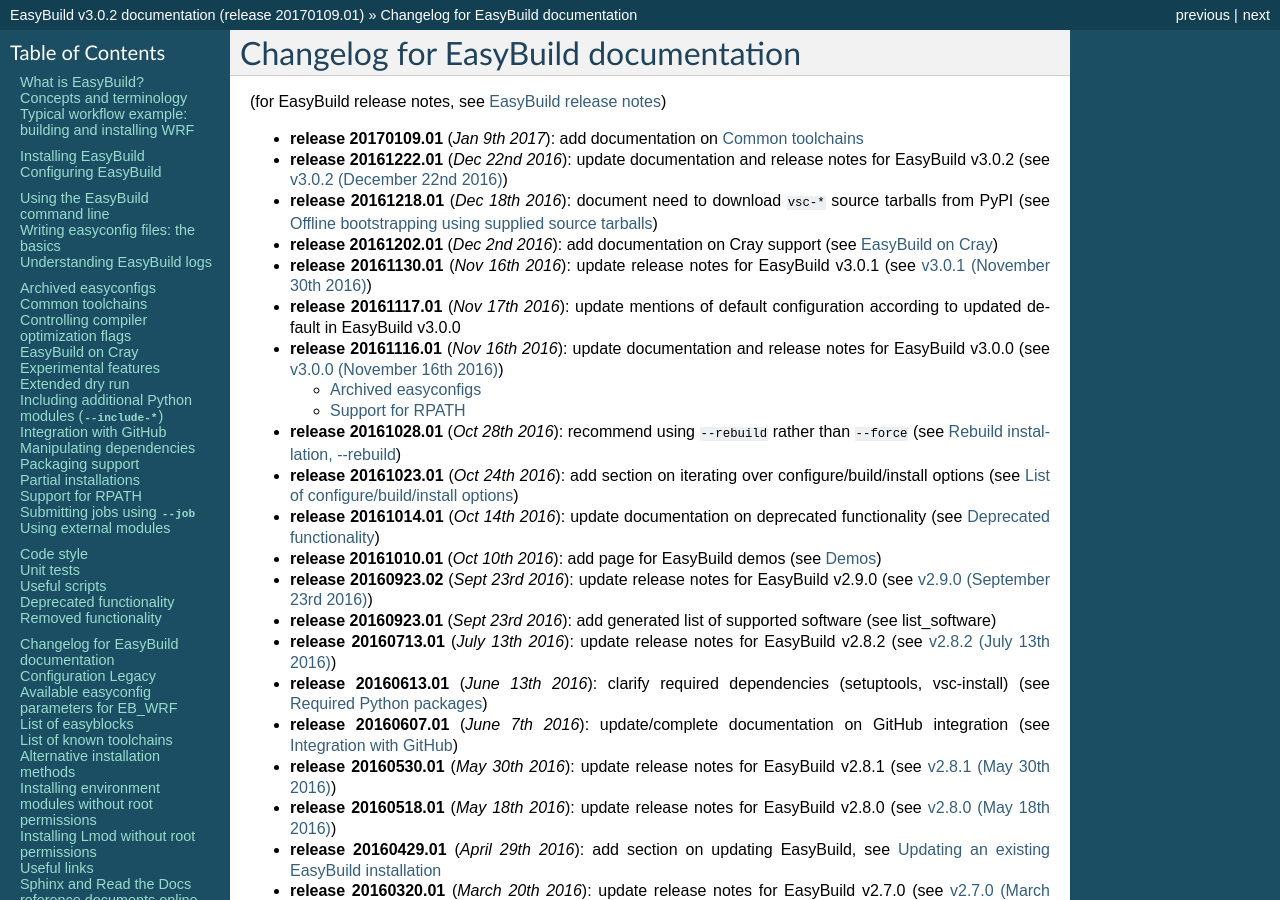
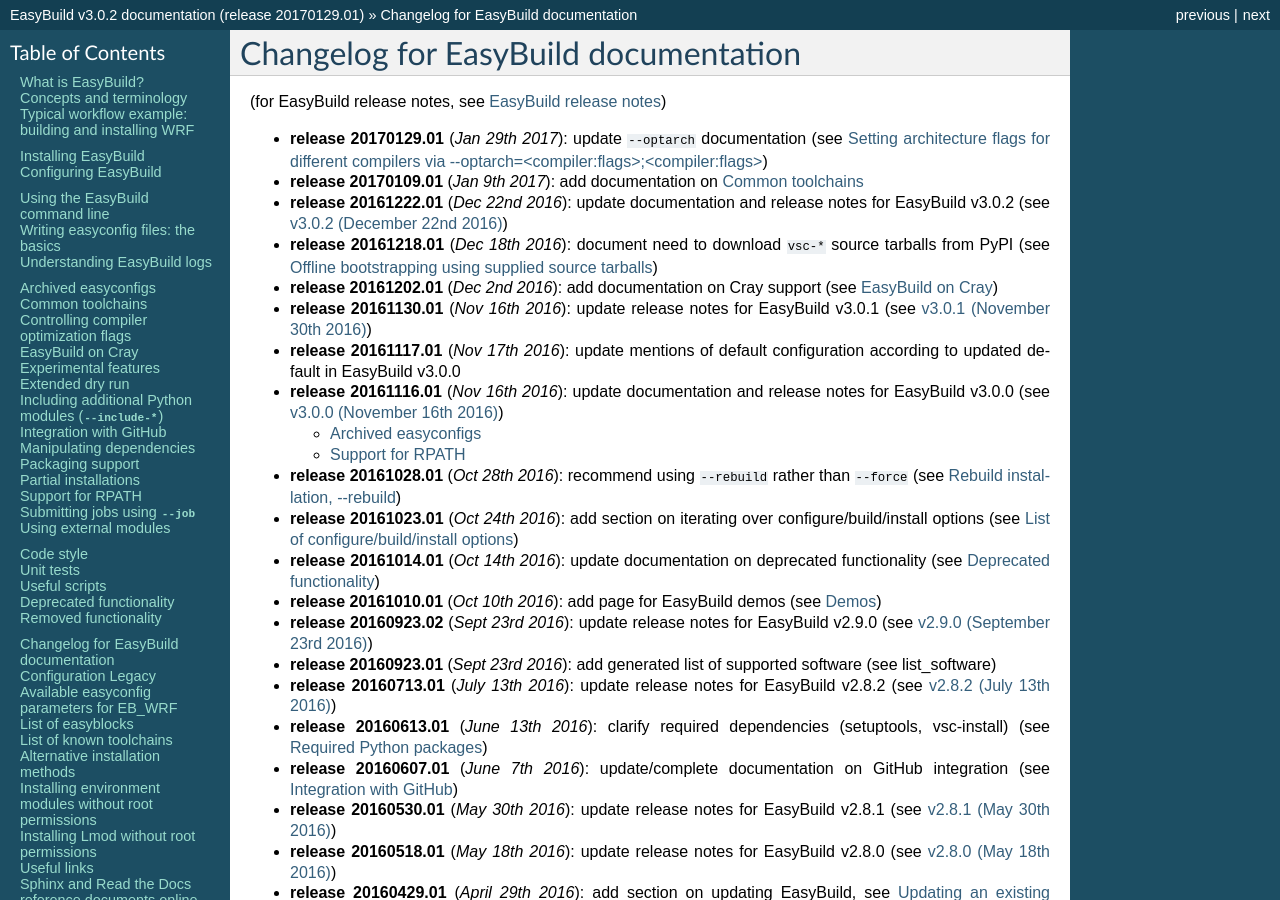
Before and after one commit to easybuilders/easybuild, a Sphinx documentation site: the page built from docs/Changelog.rst, in a window 1280 px wide and 900 px high. Built offline with Sphinx 7.4.7, drawn with Linux system fonts in a browser that asks for light colours; some of the changed text lies outside the part shown.

Commit message:
bump docs release & update changelog

```diff
--- a/docs/Changelog.rst
+++ b/docs/Changelog.rst
@@ -5,6 +5,7 @@
 
 (for EasyBuild release notes, see :ref:`release_notes`)
 
+* **release 20170129.01** (`Jan 29th 2017`): update ``--optarch`` documentation (see :ref:`controlling_compiler_optimization_flags_optarch_per_compiler`)
 * **release 20170109.01** (`Jan 9th 2017`): add documentation on :ref:`common_toolchains`
 * **release 20161222.01** (`Dec 22nd 2016`): update documentation and release notes for EasyBuild v3.0.2 (see :ref:`release_notes_eb302`)
 * **release 20161218.01** (`Dec 18th 2016`): document need to download ``vsc-*`` source tarballs from PyPI (see :ref:`bootstrap_offline`)
--- a/docs/conf.py
+++ b/docs/conf.py
@@ -43,7 +43,7 @@
 # The short X.Y version.
 version = '3.0.2'  # this is meant to reference the version of EasyBuild
 # The full version, including alpha/beta/rc tags.
-release = '20170109.01'  # this is meant to reference the version of the documentation itself
+release = '20170129.01'  # this is meant to reference the version of the documentation itself
 
 # There are two options for replacing |today|: either, you set today to some
 # non-false value, then it is used:
```
